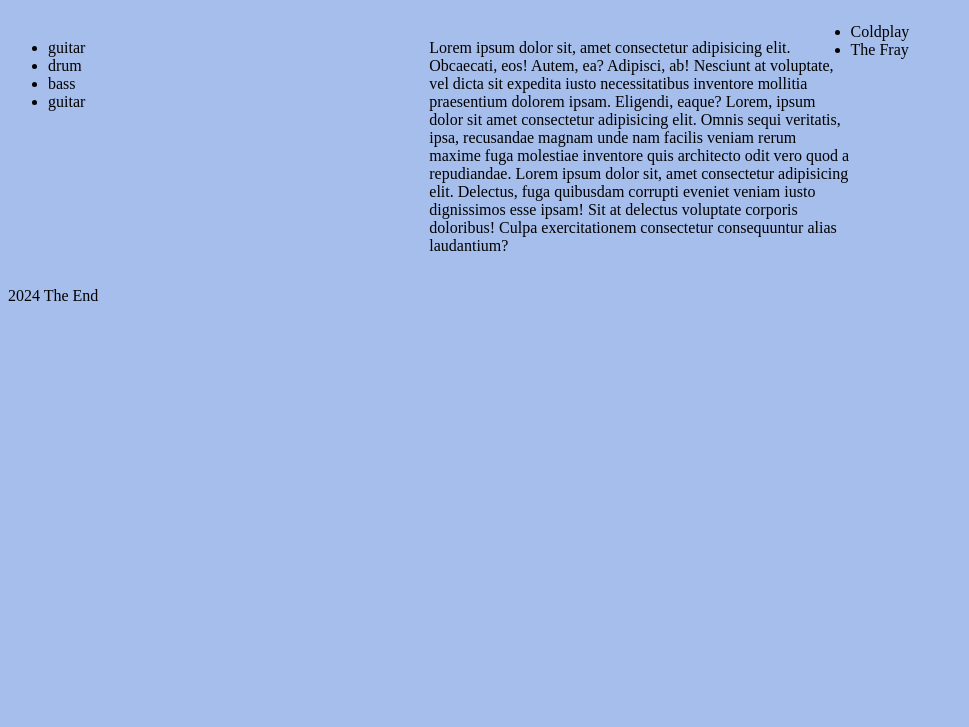
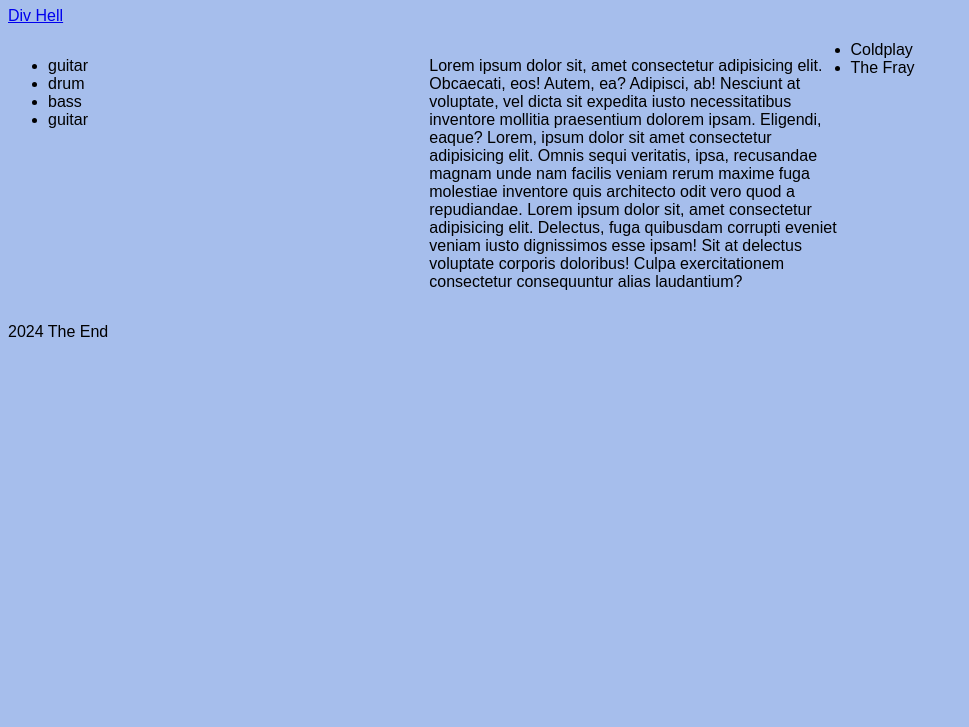
Before and after one commit to tiffanyv185/t1w2-responsiveness, a plain HTML site: page index.html in a window 1280 px wide. Shown: the part 73-800 px from the top of the page, without its empty margins (0-969 px from the left). Drawn offline with Linux system fonts and the light colour scheme.

Commit message:
changed font

```diff
--- a/index.html
+++ b/index.html
@@ -10,6 +10,9 @@
 <header class="row">
     <h1>Hello world</h1>
 </header>
+<nav>
+    <a href="./README.md">Div Hell</a>
+</nav>
 <main class="row">
     <div class="column">
         <ul>
--- a/style.css
+++ b/style.css
@@ -1,5 +1,6 @@
 body {
-    background-color: lightcoral
+    background-color: lightcoral;
+    font-family: Arial, Helvetica
 }
 
 
```
